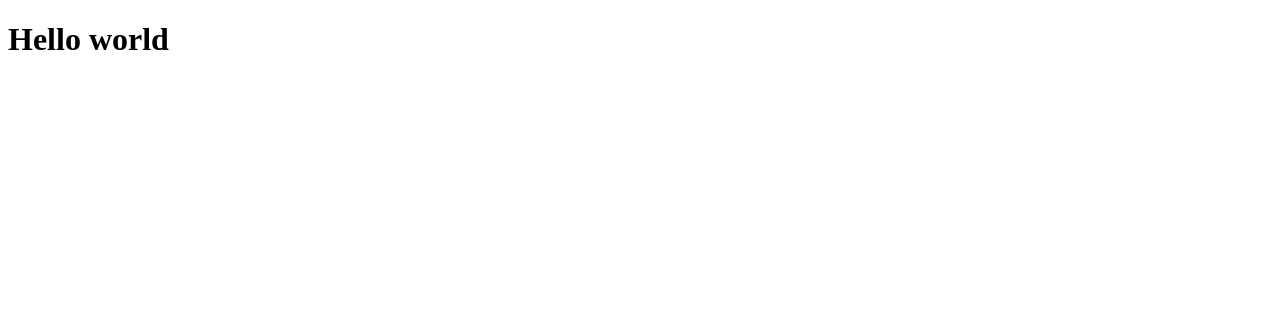
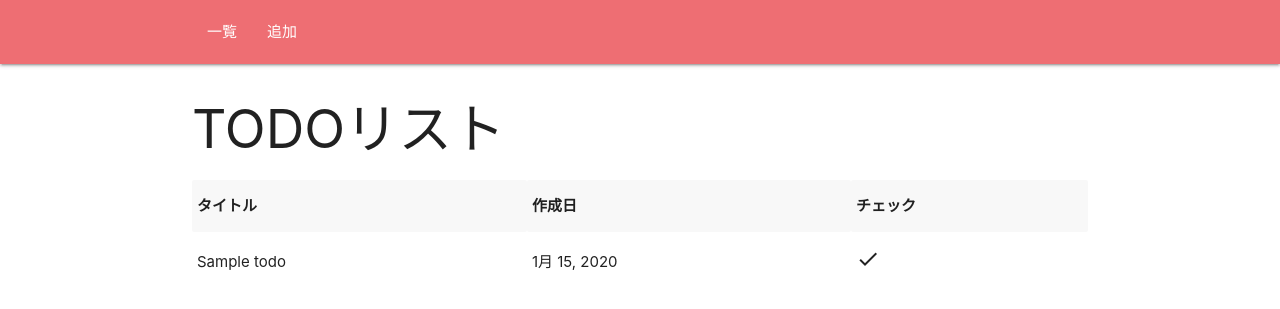
Before and after one commit to koko2824/todo_app, a Django app: page /todo/ in a window 1280 px wide. Shown: the top 309 px of the page. Run offline with Django 3.2, Linux system fonts and the light colour scheme; tables that the repository leaves empty hold one stand-in row (values such as "Sample post").

Commit message:
リスト一覧ページの簡易的なデザイン

```diff
--- a/todo/templates/todo/base.html
+++ b/todo/templates/todo/base.html
@@ -1,12 +1,33 @@
 <!DOCTYPE html>
 <html lang="ja">
+
 <head>
     <meta charset="UTF-8">
     <meta name="viewport" content="width=device-width, initial-scale=1.0">
     <title>todo app</title>
+    <!-- Compiled and minified CSS -->
+    <link rel="stylesheet" href="https://cdnjs.cloudflare.com/ajax/libs/materialize/1.0.0/css/materialize.min.css">
+    <link href="https://fonts.googleapis.com/icon?family=Material+Icons" rel="stylesheet">
+    <!-- Compiled and minified JavaScript -->
+    <script src="https://cdnjs.cloudflare.com/ajax/libs/materialize/1.0.0/js/materialize.min.js"></script>
+
 </head>
+
 <body>
-    {% block content %}
-    {% endblock  %}
+    <nav>
+        <div class="nav-wrapper">
+            <div class="container">
+                <ul id="nav-mobile" class="left hide-on-med-and-down">
+                    <li><a href="{% url 'todo:index' %}">一覧</a></li>
+                    <li><a href="{% url 'todo:add' %}">追加</a></li>
+                </ul>
+            </div>
+        </div>
+    </nav>
+    <div class="container">
+        {% block content %}
+        {% endblock  %}
+    </div>
 </body>
+
 </html>
--- a/todo/templates/todo/index.html
+++ b/todo/templates/todo/index.html
@@ -1,5 +1,25 @@
 {% extends 'todo/base.html' %}
 
 {% block content %}
-<h1>Hello world</h1>
+
+<h2>TODOリスト</h2>
+    <table class="col l12 striped responsive-table">
+        <tr>
+            <th>タイトル</th>
+            <th>作成日</th>
+            <th>チェック</th>
+        </tr>
+        {% for todo in todo_list %}
+        <tr>
+            <td>{{ todo.title }}</td>
+            <td>{{ todo.date }}</td>
+            {% if todo.check %}
+            <td><i class="material-icons">check</i></td>
+            {% else %}
+            <td><i class="material-icons">check_box_outline_blank</i></td>
+            {% endif %}
+        </tr>
+        {% endfor %}
+    </table>
+
 {% endblock  %}
--- a/todo/views.py
+++ b/todo/views.py
@@ -1,9 +1,13 @@
 from django.shortcuts import render, redirect
 from .forms import CreateForm
+from .models import Todo
 
 
 def index(request):
-    return render(request, 'todo/index.html')
+    context = {
+        'todo_list': Todo.objects.all()
+    }
+    return render(request, 'todo/index.html', context)
 
 
 def add(request):
```
Also changed, not shown: todo/templates/todo/add.html (+8 -2 lines).
